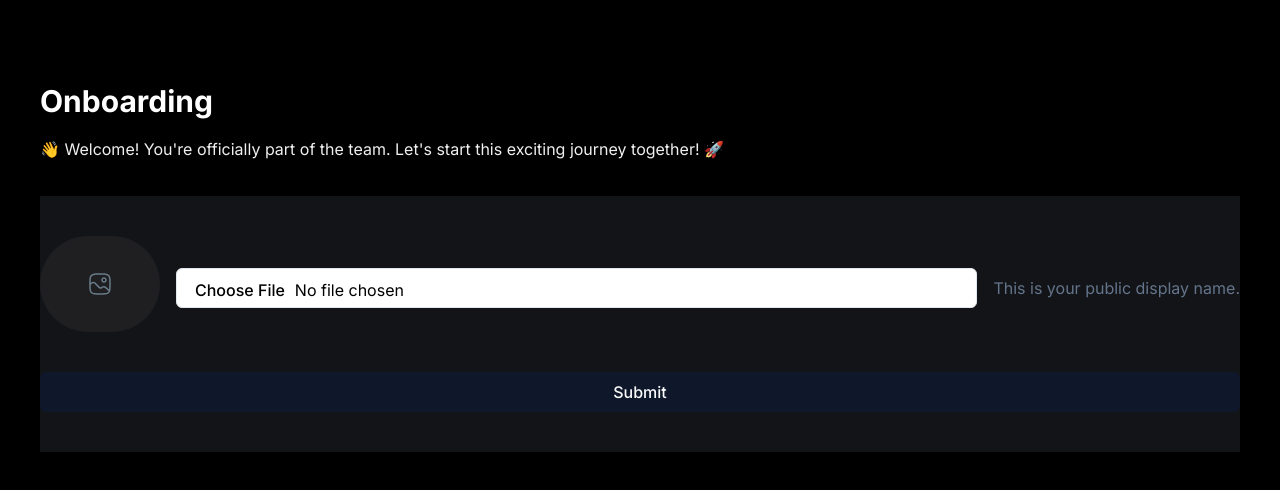
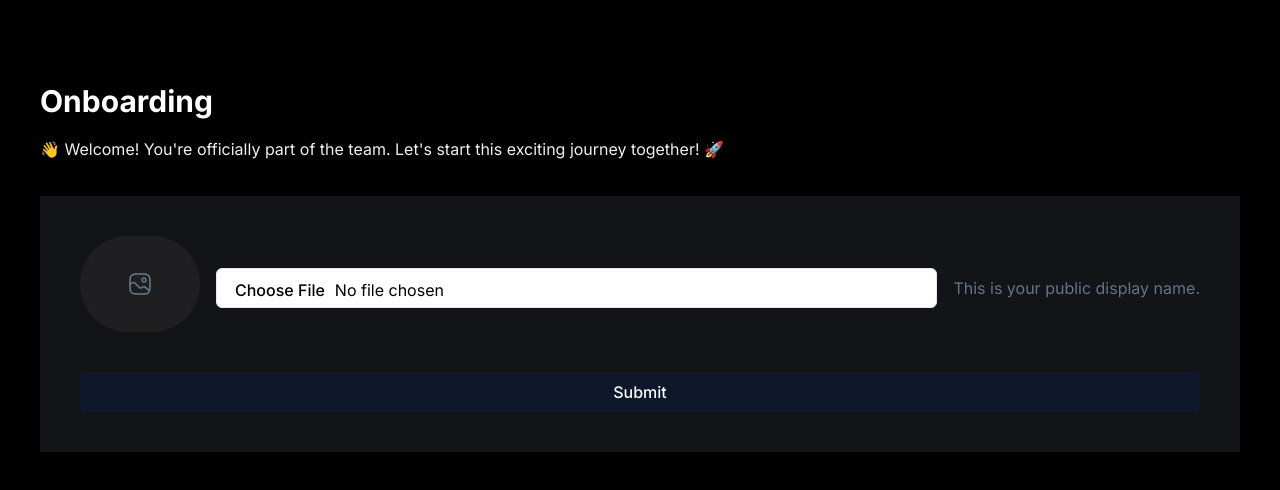
Before and after one commit to dirudeen/theads, a Next.js app: page /onboarding in a window 1280 px wide. Shown: the top 490 px of the page. Built offline with nearby package versions, Linux system fonts and the light colour scheme; no server answers.

Commit message:
Modify section element's class

```diff
--- a/src/app/(auth)/onboarding/page.tsx
+++ b/src/app/(auth)/onboarding/page.tsx
@@ -19,7 +19,7 @@ export default async function OnboardingPage() {
             <h1 className="head-text">Onboarding</h1>
             <p className="mt-4 text-light-2 text-base-regular">{`👋 Welcome! You're officially part of the team. Let's start this exciting journey together! 🚀`}</p>
 
-            <section className="mt-9 bg-dark-2 py-10">
+            <section className="mt-9 bg-dark-2 p-10">
                 <AccountProfile user={userData} btnTitle="Continue" />
             </section>
         </main>
```
